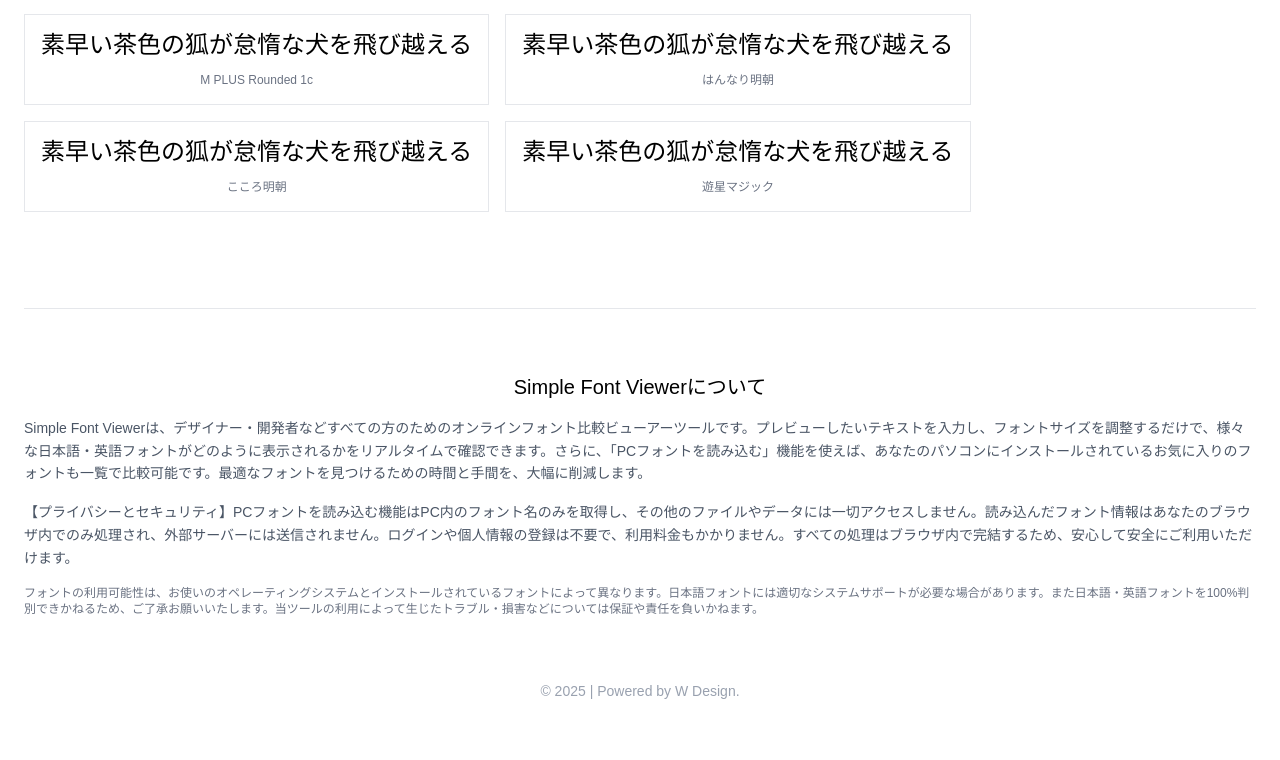
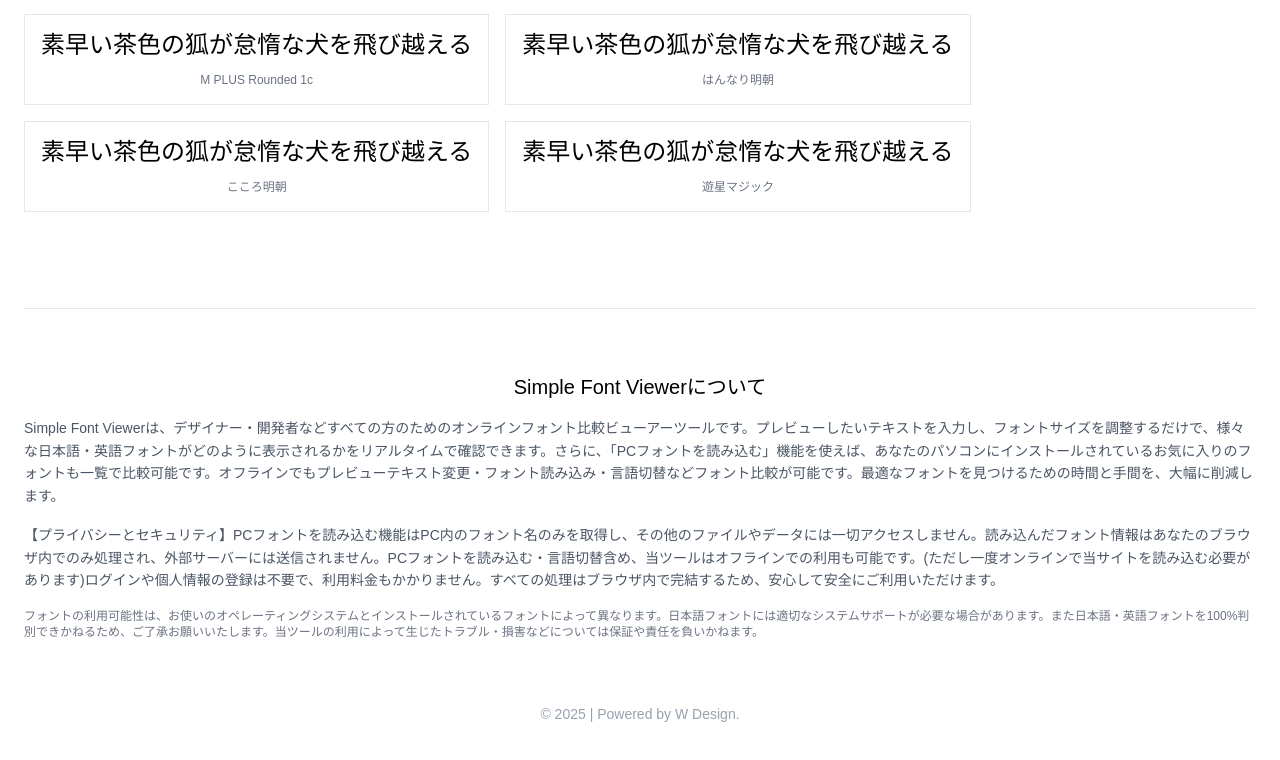
Before and after one commit to hayate1107-pixel/simple-font-viewer, a Next.js app: page / in a window 1280 px wide. Shown: the part 1407-2167 px from the top of the page. Built offline with nearby package versions, Linux system fonts and the light colour scheme.

Commit message:
fix: explanation v05

```diff
--- a/src/app/page.tsx
+++ b/src/app/page.tsx
@@ -392,10 +392,10 @@ return (
           <h2 className="text-xl font-medium text-black mb-4 text-center">Simple Font Viewerについて</h2>
           <div className="text-left text-sm text-gray-600 leading-relaxed space-y-4">
             <p>
-              Simple Font Viewerは、デザイナー・開発者などすべての方のためのオンラインフォント比較ビューアーツールです。プレビューしたいテキストを入力し、フォントサイズを調整するだけで、様々な日本語・英語フォントがどのように表示されるかをリアルタイムで確認できます。さらに、「PCフォントを読み込む」機能を使えば、あなたのパソコンにインストールされているお気に入りのフォントも一覧で比較可能です。最適なフォントを見つけるための時間と手間を、大幅に削減します。
+              Simple Font Viewerは、デザイナー・開発者などすべての方のためのオンラインフォント比較ビューアーツールです。プレビューしたいテキストを入力し、フォントサイズを調整するだけで、様々な日本語・英語フォントがどのように表示されるかをリアルタイムで確認できます。さらに、「PCフォントを読み込む」機能を使えば、あなたのパソコンにインストールされているお気に入りのフォントも一覧で比較可能です。オフラインでもプレビューテキスト変更・フォント読み込み・言語切替などフォント比較が可能です。最適なフォントを見つけるための時間と手間を、大幅に削減します。
             </p>
             <p>
-【プライバシーとセキュリティ】PCフォントを読み込む機能はPC内のフォント名のみを取得し、その他のファイルやデータには一切アクセスしません。読み込んだフォント情報はあなたのブラウザ内でのみ処理され、外部サーバーには送信されません。ログインや個人情報の登録は不要で、利用料金もかかりません。すべての処理はブラウザ内で完結するため、安心して安全にご利用いただけます。
+【プライバシーとセキュリティ】PCフォントを読み込む機能はPC内のフォント名のみを取得し、その他のファイルやデータには一切アクセスしません。読み込んだフォント情報はあなたのブラウザ内でのみ処理され、外部サーバーには送信されません。PCフォントを読み込む・言語切替含め、当ツールはオフラインでの利用も可能です。(ただし一度オンラインで当サイトを読み込む必要があります)ログインや個人情報の登録は不要で、利用料金もかかりません。すべての処理はブラウザ内で完結するため、安心して安全にご利用いただけます。
             </p>
             <p className="text-xs text-gray-500">
               フォントの利用可能性は、お使いのオペレーティングシステムとインストールされているフォントによって異なります。
```
